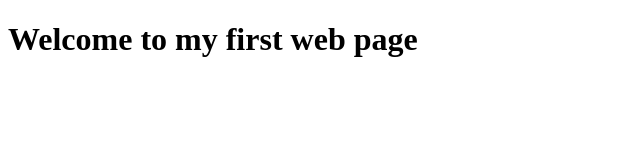
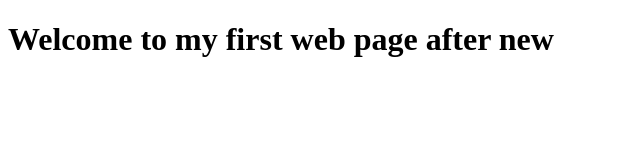
Before and after one commit to Duaa0/mac_project1, a plain HTML site: page index.html in a window 1280 px wide. Shown: the whole page, without its empty margins (0-640 px from the left). Drawn offline with Linux system fonts and the light colour scheme.

Commit message:
change header in index.html

```diff
--- a/index.html
+++ b/index.html
@@ -3,7 +3,7 @@
 <body>
 
 <h1>
-Welcome to my first web page
+Welcome to my first web page after new
 </h1>
 
 </body>
```
